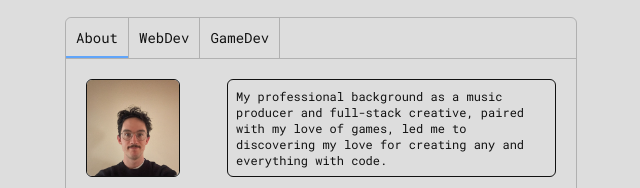
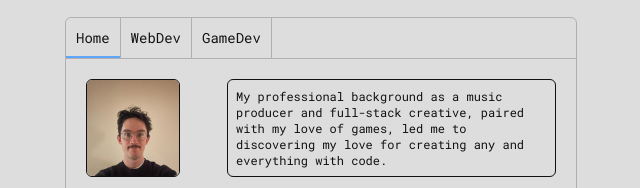
Before and after one commit to cescosgames/cescosgames.github.io, an Astro site: page / in a window 1280 px wide. Shown: the part 176-364 px from the top of the page, 319-959 px from the left. Built offline with nearby package versions, Linux system fonts and the light colour scheme; Astro itself is replaced by a stand-in of ours.

Commit message:
(uncommented) working on about section

```diff
--- a/src/components/Body.astro
+++ b/src/components/Body.astro
@@ -9,10 +9,10 @@ import Bio from "./Bio.astro"
     <div class="md:w-lg w-xs m-auto border-1 border-black/20 dark:border-white/50 rounded-md">
         <!-- tabs will go here, conditionally rendered -->
         <nav class="relative border-b-1 border-black/20 dark:border-white/50 flex justify-start">
-            <button class="active cursor-pointer tab-button relative p-2 bg-almost-white dark:bg-almost-black rounded-tl-md border-r-1 border-black/20 dark:border-white/50 text-sm">About</button>
+            <button class="active cursor-pointer tab-button relative p-2 bg-almost-white dark:bg-almost-black rounded-tl-md border-r-1 border-black/20 dark:border-white/50 text-sm">Home</button>
             <button class="cursor-pointer tab-button relative p-2 bg-almost-white dark:bg-almost-black border-r-1 border-black/20 dark:border-white/50 text-sm">WebDev</button>
             <button class="cursor-pointer tab-button relative p-2 bg-almost-white dark:bg-almost-black border-r-1 border-black/20 dark:border-white/50 text-sm">GameDev</button>
-            <!-- <button class="cursor-pointer tab-button relative p-2 bg-almost-white dark:bg-almost-black border-r-1 border-black/20 dark:border-white/50 text-sm">Bio</button> -->
+            <!-- <button class="cursor-pointer tab-button relative p-2 bg-almost-white dark:bg-almost-black border-r-1 border-black/20 dark:border-white/50 text-sm">About</button> -->
         </nav>
 
         <!-- this is the content -->
```
